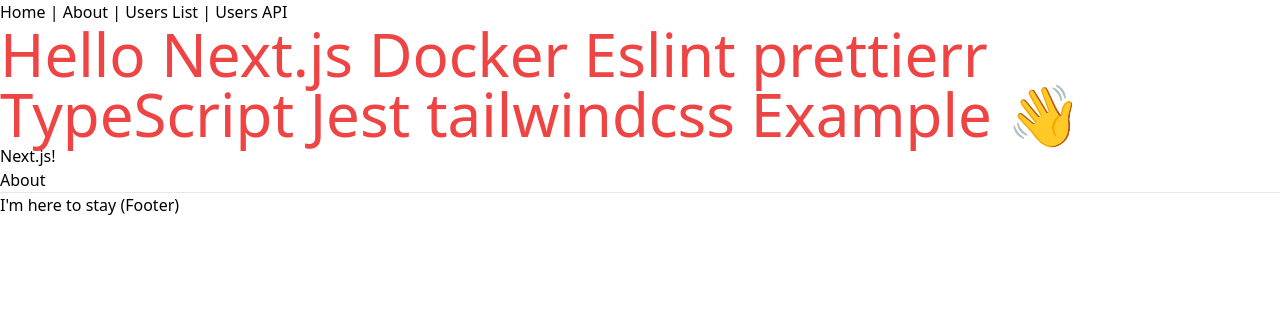
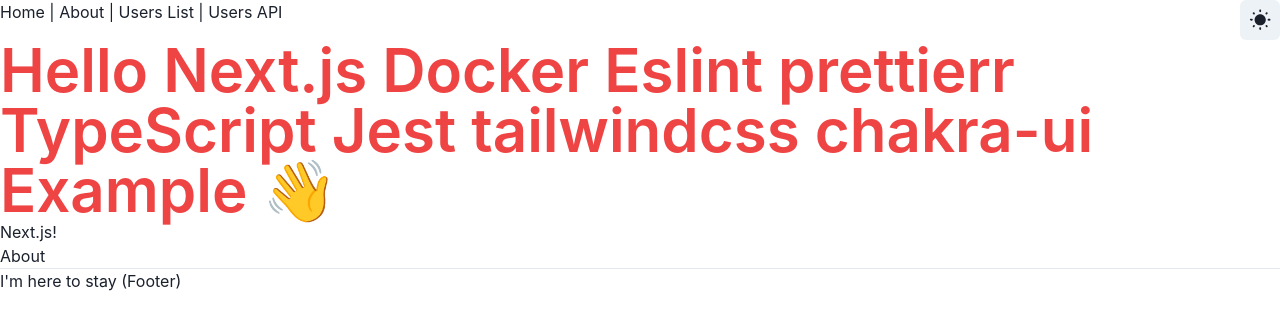
Before and after one commit to Mochichi2003/Nextjs-typescript-jest-eslint-template, a Next.js app: page / in a window 1280 px wide. Shown: the top 328 px of the page. Built offline with nearby package versions, Linux system fonts and the light colour scheme.

Commit message:
chakra-ui を追加した

```diff
--- a/components/Layout.tsx
+++ b/components/Layout.tsx
@@ -1,6 +1,55 @@
 import React, { ReactNode } from "react";
-import Link from "next/link";
+
+import NextLink from "next/link";
 import Head from "next/head";
+import { Flex, Spacer, Box, useColorMode, IconButton } from "@chakra-ui/react";
+
+export function FaSolidMoon(props: any) {
+  // 月
+  return (
+    <svg
+      focusable="false"
+      width="1.2em"
+      height="1.2em"
+      viewBox="0 0 512 512"
+      {...props}
+    >
+      <path
+        d="M283.211 512c78.962 0 151.079-35.925 198.857-94.792c7.068-8.708-.639-21.43-11.562-19.35c-124.203 23.654-238.262-71.576-238.262-196.954c0-72.222 38.662-138.635 101.498-174.394c9.686-5.512 7.25-20.197-3.756-22.23A258.156 258.156 0 0 0 283.211 0c-141.309 0-256 114.511-256 256c0 141.309 114.511 256 256 256z"
+        fill="currentColor"
+      ></path>
+    </svg>
+  );
+}
+
+export function IcRoundWbSunny(props: any) {
+  // 太陽
+  return (
+    <svg
+      focusable="false"
+      width="1.4em"
+      height="1.4em"
+      viewBox="0 0 24 24"
+      {...props}
+    >
+      <path
+        d="M6.05 4.14l-.39-.39a.993.993 0 0 0-1.4 0l-.01.01a.984.984 0 0 0 0 1.4l.39.39c.39.39 1.01.39 1.4 0l.01-.01a.984.984 0 0 0 0-1.4zM3.01 10.5H1.99c-.55 0-.99.44-.99.99v.01c0 .55.44.99.99.99H3c.56.01 1-.43 1-.98v-.01c0-.56-.44-1-.99-1zm9-9.95H12c-.56 0-1 .44-1 .99v.96c0 .55.44.99.99.99H12c.56.01 1-.43 1-.98v-.97c0-.55-.44-.99-.99-.99zm7.74 3.21c-.39-.39-1.02-.39-1.41-.01l-.39.39a.984.984 0 0 0 0 1.4l.01.01c.39.39 1.02.39 1.4 0l.39-.39a.984.984 0 0 0 0-1.4zm-1.81 15.1l.39.39a.996.996 0 1 0 1.41-1.41l-.39-.39a.993.993 0 0 0-1.4 0c-.4.4-.4 1.02-.01 1.41zM20 11.49v.01c0 .55.44.99.99.99H22c.55 0 .99-.44.99-.99v-.01c0-.55-.44-.99-.99-.99h-1.01c-.55 0-.99.44-.99.99zM12 5.5c-3.31 0-6 2.69-6 6s2.69 6 6 6s6-2.69 6-6s-2.69-6-6-6zm-.01 16.95H12c.55 0 .99-.44.99-.99v-.96c0-.55-.44-.99-.99-.99h-.01c-.55 0-.99.44-.99.99v.96c0 .55.44.99.99.99zm-7.74-3.21c.39.39 1.02.39 1.41 0l.39-.39a.993.993 0 0 0 0-1.4l-.01-.01a.996.996 0 0 0-1.41 0l-.39.39c-.38.4-.38 1.02.01 1.41z"
+        fill="currentColor"
+      ></path>
+    </svg>
+  );
+}
+
+function ChangeDarkModeAndLightMode() {
+  const { colorMode, toggleColorMode } = useColorMode();
+  return (
+    <>
+      <IconButton onClick={toggleColorMode}>
+        {colorMode === "light" ? <IcRoundWbSunny /> : <FaSolidMoon />}
+      </IconButton>
+    </>
+  );
+}
 
 type Props = {
   children?: ReactNode;
@@ -14,22 +63,26 @@
       <meta charSet="utf-8" />
       <meta name="viewport" content="initial-scale=1.0, width=device-width" />
     </Head>
-    <header>
+    <Flex>
       <nav>
-        <Link href="/">
+        <NextLink href="/">
           <a>Home</a>
-        </Link>{" "}
+        </NextLink>{" "}
         |{" "}
-        <Link href="/about">
+        <NextLink href="/about">
           <a>About</a>
-        </Link>{" "}
+        </NextLink>{" "}
         |{" "}
-        <Link href="/users">
+        <NextLink href="/users">
           <a>Users List</a>
-        </Link>{" "}
+        </NextLink>{" "}
         | <a href="/api/users">Users API</a>
       </nav>
-    </header>
+      <Spacer />
+      <Box>
+        <ChangeDarkModeAndLightMode />
+      </Box>
+    </Flex>
     {children}
     <footer>
       <hr />
--- a/package.json
+++ b/package.json
@@ -2,7 +2,7 @@
   "name": "next-js-templete",
   "version": "1.0.0",
   "scripts": {
-    "dev": "next -p 8000",
+    "dev": "next",
     "build": "next build",
     "start": "next start",
     "type-check": "tsc --pretty --noEmit",
@@ -29,7 +29,11 @@
     ]
   },
   "dependencies": {
+    "@chakra-ui/react": "^1.1.0",
+    "@emotion/react": "^11.1.4",
+    "@emotion/styled": "^11.0.0",
     "autoprefixer": "^10.0.4",
+    "framer-motion": "^3.1.1",
     "next": "latest",
     "postcss": "^8.1.10",
     "react": "^16.12.0",
--- a/pages/_app.tsx
+++ b/pages/_app.tsx
@@ -1,8 +1,56 @@
 import "../styles/global.css";
 import type { AppProps /*, AppContext */ } from "next/app";
+import { ChakraProvider, extendTheme } from "@chakra-ui/react";
+import { mode } from "@chakra-ui/theme-tools";
+
+const styles = {
+  global: (props: AppProps) => ({
+    body: {
+      color: mode("gray.800", "#f8f8f2")(props),
+      bg: mode("white", "#282a36")(props),
+    },
+  }),
+};
+
+const components = {
+  Link: {
+    // setup light/dark mode component defaults
+    baseStyle: (props: AppProps) => ({
+      color: mode("blue.400", "#8be9fd")(props),
+    }),
+  },
+};
+
+// 2. Extend the theme to include custom colors, fonts, etc
+const colors = {
+  DraculaBackground: "#282a36",
+  DraculaCurrent_Line: "#44475a",
+  DraculaForeground: "#f8f8f2",
+  DraculaComment: "#6272a4",
+  DraculaCyan: "#8be9fd",
+  DraculaGreen: "#50fa7b",
+  DraculaOrange: "#ffb86c",
+  DraculaPink: "#ff79c6",
+  DraculaPurple: "#bd93f9",
+  DraculaRed: "#ff5555",
+  DraculaYellow: "#f1fa8c",
+
+  testRed: "#ff0000",
+  brand: {
+    900: "#1a365d",
+    800: "#153e75",
+    700: "#2a69ac",
+  },
+};
+
+const theme = extendTheme({ colors, components, styles });
 
 function MyApp({ Component, pageProps }: AppProps) {
-  return <Component {...pageProps} />;
+  return (
+    <ChakraProvider theme={theme}>
+      <Component {...pageProps} />
+    </ChakraProvider>
+  );
 }
 
 export default MyApp;
--- /dev/null
+++ b/pages/_document.tsx
@@ -0,0 +1,24 @@
+import { ColorModeScript } from "@chakra-ui/react";
+import NextDocument, { Html, Head, Main, NextScript } from "next/document";
+
+// setup light/dark mode global defaults
+
+export default class MyDocument extends NextDocument {
+  static getInitialProps(ctx: any) {
+    return NextDocument.getInitialProps(ctx);
+  }
+
+  render() {
+    return (
+      <Html>
+        <Head />
+        <body>
+          {/* 👇 Here's the script */}
+          <ColorModeScript initialColorMode="light" />
+          <Main />
+          <NextScript />
+        </body>
+      </Html>
+    );
+  }
+}
--- a/pages/index.tsx
+++ b/pages/index.tsx
@@ -1,12 +1,15 @@
 import Link from "next/link";
 import Layout from "../components/Layout";
 import React from "react";
+
+import { Text } from "@chakra-ui/react";
+
 const IndexPage = () => (
   <Layout title="Home | Next.js + TypeScript Example">
-    <h1 className="text-red-500 text-6xl">
-      Hello Next.js Docker Eslint prettierr TypeScript Jest tailwindcss Example
-      👋
-    </h1>
+    <Text className="text-red-500 text-6xl font-semibold">
+      Hello Next.js Docker Eslint prettierr TypeScript Jest tailwindcss
+      chakra-ui Example 👋
+    </Text>
     {/* <h2>こんにちは</h2> */}
     <a href="https://nextjs.org">Next.js!</a>
     <p>
```
Also changed, not shown: 2 other files (tests, documents, lock files or other folders).
